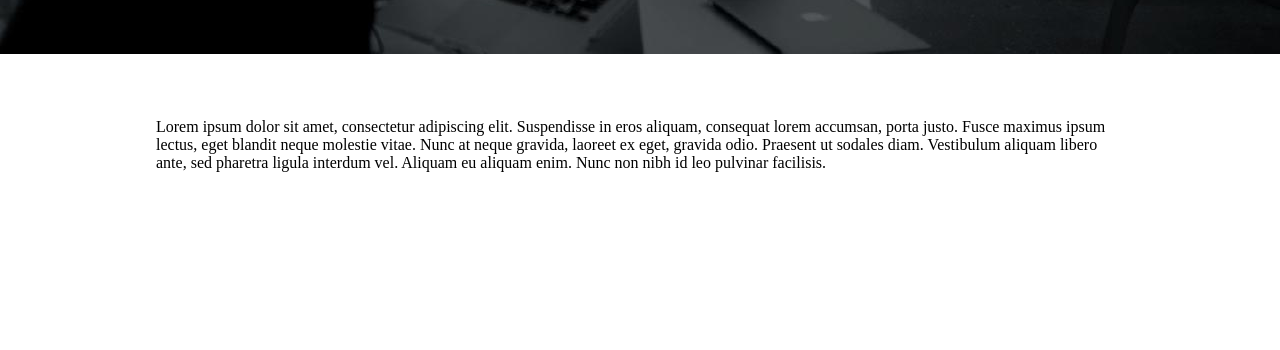
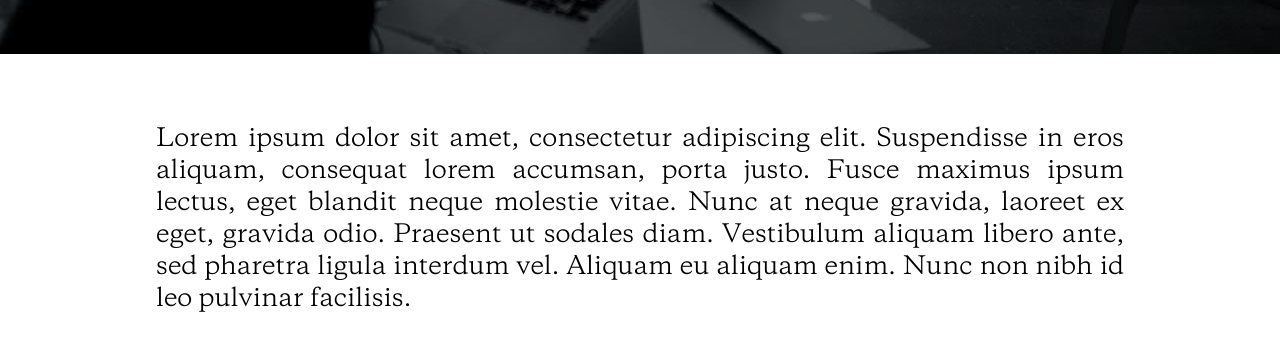
Before and after one commit to niconaranjo/Huge, a website: page public/index.html in a window 1280 px wide. Shown: the part 658-1008 px from the top of the page. Before the commit the page ends 890 px from the top, so only its background shows below. Drawn offline with Linux system fonts and the light colour scheme.

Commit message:
Cambios finales 26 octubre

```diff
--- a/public/sass/main.sass
+++ b/public/sass/main.sass
@@ -24,6 +24,8 @@ body
   width: 100%
   padding: 0
   margin: 0
+  font-family: $Galaxie
+  font-size: 24px
 
 
 
@@ -134,3 +136,6 @@ body
       width: 100%
       padding: 60px 24px
       margin: 0 auto
+      font-family: $Galaxie
+      font-size: 24px
+      text-align: justify
```
Also changed, not shown: public/styles/main.css, 1 other file.
